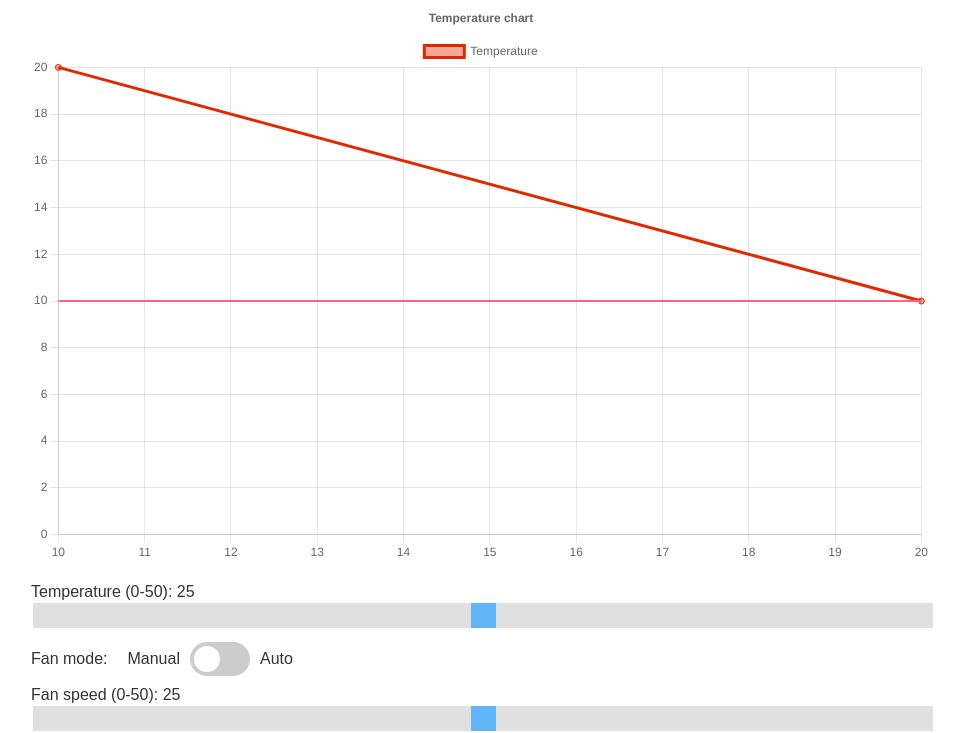
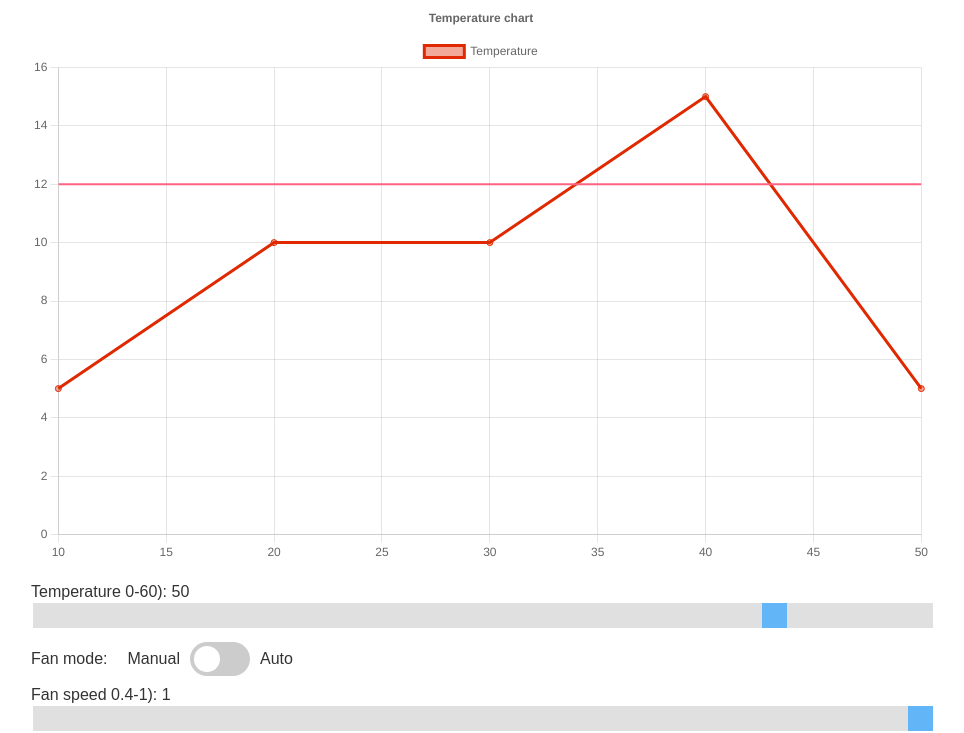
Before and after one commit to mircopergreffi/photon-heater, a website: page data/web-client/index.html in a window 1280 px wide. Shown: the part 79-812 px from the top of the page, without its empty margins (159-1123 px from the left). Drawn offline with Linux system fonts and the light colour scheme.

Commit message:
Aggiunto min max da impostazioni per gli slider

```diff
--- a/data/web-client/index.html
+++ b/data/web-client/index.html
@@ -16,8 +16,8 @@
             <form action="salva-roba" method="POST" class="mb-8">
                 <div class="mb-4">
                     <div class="range-slidecontainer">
-                        <label class="range-output" for="temperature">Temperature (0-50): </label>
-                        <input class="range-slider" type="range" id="temperature" name="temperature" min="0" max="50" value="25">
+                        <label class="range-output" for="temperature">Temperature (?-?): </label>
+                        <input class="range-slider" type="range" id="temperature" name="temperature">
                     </div>
                 </div>
                 <div class="mb-4 flex align-center">
@@ -35,8 +35,8 @@
                 </div>
                 <div class="mb-4">
                     <div class="range-slidecontainer">
-                        <label class="range-output" for="speed">Fan speed (0-50): </label>
-                        <input class="range-slider" type="range" id="speed" name="speed" min="0" max="50" value="25">
+                        <label class="range-output" for="speed">Fan speed (?-?): </label>
+                        <input class="range-slider" type="range" id="speed" name="speed" step="0.01">
                     </div>
                 </div>
                 <input type="submit" value="Salva">
--- a/data/web-client/script.js
+++ b/data/web-client/script.js
@@ -6,7 +6,7 @@ const graphConfig = {
             borderColor: "#e02900",
             backgroundColor: "#e0290066",
             showLine: true,
-            data: [{x: 10, y: 20}, {x: 20, y: 10}],
+            data: [{x: 10, y: 5}, {x: 20, y: 10}, {x: 30, y: 10}, {x: 40, y: 15}, {x: 50, y: 5}],
         }],
     },
     options: {
@@ -28,8 +28,8 @@ const graphConfig = {
                 annotations: {
                     criticalLine: {
                         type: 'line',
-                        yMin: 10,
-                        yMax: 10,
+                        yMin: 12,
+                        yMax: 12,
                         borderColor: 'rgb(255, 99, 132)',
                         borderWidth: 2,
                     }
@@ -42,6 +42,8 @@ const graphConfig = {
 const ctx = document.getElementById("temperatureChart")
 const myChart = new Chart(ctx, graphConfig)
 
+const fanSpeed = document.getElementById("speed")
+const temperature = document.getElementById("temperature")
 const sliders = Array.from(document.getElementsByClassName("range-slidecontainer"))
 
 sliders.forEach(s =>
@@ -49,15 +51,12 @@ sliders.forEach(s =>
         const input = s.getElementsByClassName("range-slider")[0]
         const setValue = () => {
             const out = s.getElementsByClassName("range-output")[0]
-            console.log(out)
-            console.log(input)
-            out.innerHTML = out.innerHTML.substring(0, out.innerHTML.indexOf(": ")+2) + input.value
+            out.textContent = out.textContent.substring(0, out.textContent.indexOf(": ")+2) + input.value
         }
         input.addEventListener('input', setValue)
         setValue()
     })
 
-const fanSpeed = document.getElementById("speed")
 
 document.getElementById("fan-mode-auto").addEventListener('change', (e) =>
 {
@@ -113,7 +112,30 @@ function populateForm(configs)
     }
 }
 
-populateForm(configs)
+function updateMaxMin(configs)
+{
+    const setRange = (e, max, min) =>
+    {
+        e.max = max
+        e.min = min
+        const l = e.parentElement.getElementsByTagName("label")[0]
+        const a = l.textContent.indexOf("(")
+        const b = l.textContent.indexOf(")")
+        l.textContent = l.textContent.substring(0, a) + min + "-" + max + l.textContent.substring(b, l.textContent.length)
+        e.dispatchEvent(new Event('input'))
+    }
+
+    setRange(temperature, configs.heater_temp_max, configs.heater_temp_min)
+    setRange(fanSpeed, configs.fan_speed_max, configs.fan_speed_min)
+}
+
+function loadConfigs(configs)
+{
+    populateForm(configs)
+    updateMaxMin(configs)
+}
+
+loadConfigs(configs)
 
 /* minAjax({
     url:"config.json",
```
